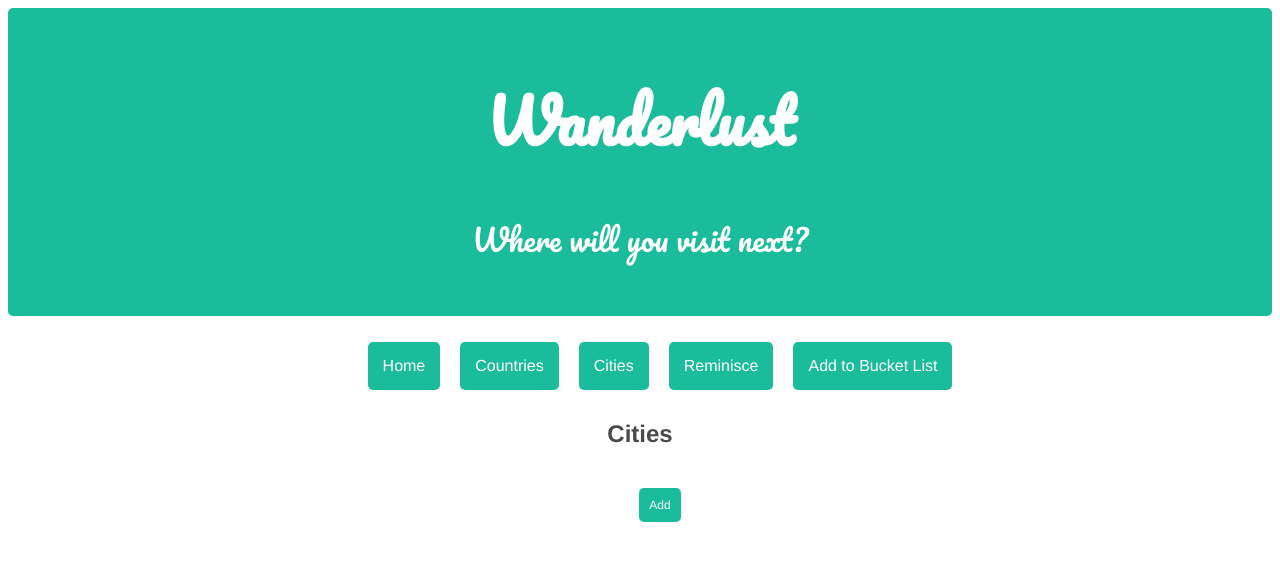
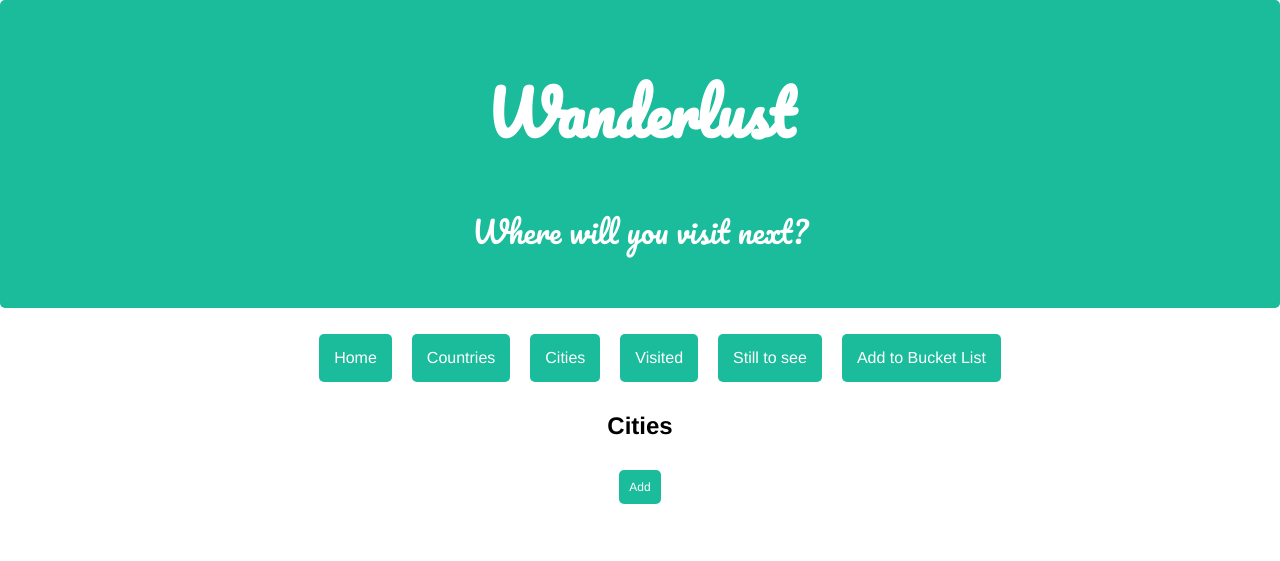
Before and after one commit to ruthironside/travel_bucket_list_project, a Flask app: page /cities in a window 1280 px wide. Shown: the top 561 px of the page. Run offline with Flask 2, Linux system fonts and the light colour scheme; data that the repository does not hold is empty; some libraries are stand-ins or nearby versions.

Commit message:
tidy up the pages a little

```diff
--- a/controllers/cities_controller.py
+++ b/controllers/cities_controller.py
@@ -25,7 +25,6 @@ def create_city():
     name = request.form['name']
     country_id = request.form['country']
     country = country_repository.select(country_id)
-    # visited = request.form['visited']
     city = City(name, country)
     city_repository.save(city)
     return redirect('/cities')
@@ -41,8 +40,7 @@ def show_city(id):
 @cities_blueprint.route("/cities/<id>/edit", methods=['GET'])
 def edit_city(id):
     city = city_repository.select(id)
-    # countries = city_repository.select_all()
-    return render_template('cities/edit.html', city=city) # countries = countries)
+    return render_template('cities/edit.html', city=city)
 
 # UPDATE
 @cities_blueprint.route("/cities/<id>", methods=['POST'])
@@ -54,15 +52,20 @@ def update_city(id):
     city_repository.update(updated_city)
     return redirect('/cities')
 
-
 # DELETE
 @cities_blueprint.route("/cities/<id>/delete", methods=['POST'])
 def delete_city(id):
     city_repository.delete(id)
     return redirect('/cities')
 
-
+# Show visited cities
 @cities_blueprint.route("/visited", methods=['GET'])
 def visited_city():
     cities = city_repository.visited()
     return render_template('cities/index.html', cities=cities)
+
+# Show cities still to visit
+@cities_blueprint.route("/stilltosee", methods=['GET'])
+def stilltosee_city():
+    cities = city_repository.stilltosee()
+    return render_template('cities/index.html', cities=cities)
--- a/controllers/countries_controller.py
+++ b/controllers/countries_controller.py
@@ -42,7 +42,7 @@ def show_country(id):
 @countries_blueprint.route("/countries/<id>/edit", methods=['GET'])
 def edit_country(id):
     country = country_repository.select(id)
-    return render_template('countries/edit.html', country = country)
+    return render_template('countries/edit.html', country=country)
 
 # UPDATE
 @countries_blueprint.route("/countries/<id>", methods=['POST'])
--- a/repositories/city_repository.py
+++ b/repositories/city_repository.py
@@ -53,6 +53,7 @@ def update(city):
     values = [city.name, city.country.id, city.visited, city.id]
     run_sql(sql, values)
 
+
 def cities(id):
     cities = []
 
@@ -66,6 +67,7 @@ def cities(id):
         cities.append(city)
     return cities
 
+
 def visited():
     cities = []
     sql = "SELECT * FROM cities WHERE visited = True"
@@ -77,3 +79,16 @@ def visited():
         city = City(row['name'], country, row['visited'], row['id'] )
         cities.append(city)
     return cities
+
+
+def stilltosee():
+    cities = []
+    sql = "SELECT * FROM cities WHERE visited = False"
+    values = []
+    results = run_sql(sql, values)
+
+    for row in results:
+        country = country_repository.select(row['country_id'])
+        city = City(row['name'], country, row['visited'], row['id'] )
+        cities.append(city)
+    return cities
--- a/static/css/style.css
+++ b/static/css/style.css
@@ -1,6 +1,7 @@
 body {
   font-family: "Helvetica", arial, sans-serif;
   background-color: rgb(255, 255, 255);
+  margin: 0px;
 }
 
 .header {
@@ -14,10 +15,9 @@ body {
 }
 
 .pageheader {
-  color: rgb(74, 74, 74);
+  color: rgb(0, 0, 0);
   text-align: center;
 }
-
 
 
 .countrylist {
@@ -34,7 +34,7 @@ body {
 
 
 
-
+/* main heading menu */
 .menu {
   display: flex;
   align-items: center;
@@ -56,7 +56,6 @@ body {
 
 }
 
-
 body > main {
   text-align: center;
 }
@@ -72,20 +71,8 @@ body > main {
   cursor: pointer;
   align-content: center;
   text-align: center;
+  margin-left: 20px;
 }
-
-/* .delete input[type=button], input[type=submit], input[type=reset] {
-  background-color: #1abc9c;
-  border: none;
-  border-radius: 5px;
-  color: white;
-  padding: 8px 16px;
-  text-decoration: none;
-  margin: 4px 2px;
-  cursor: pointer;
-  align-content: center;
-  text-align: center;
-} */
 
 .delete {
   align-content: center;
@@ -155,7 +142,7 @@ body > main {
 
   div {
     border-radius: 5px;
-    background-color: #f2f2f2;
+    background-color: #ffffff;
     padding: 20px;
   }
 
@@ -189,7 +176,7 @@ body > main {
 
     border-radius: 5px;
     background: #1abc9c;
-    color: #fff;
+    color: rgb(255, 255, 255);
       padding: 10px;
       text-decoration: none;
 
--- a/templates/base.html
+++ b/templates/base.html
@@ -21,7 +21,8 @@
                 <li><a href="/" style="text-decoration: none;">Home</a></li>
                 <li><a href="/countries" style="text-decoration: none;">Countries</a></li>
                 <li><a href="/cities" style="text-decoration: none;">Cities</a></li>
-                <li><a href="/visited" style="text-decoration: none;">Reminisce</a></li>
+                <li><a href="/visited" style="text-decoration: none;">Visited</a></li>
+                <li><a href="/stilltosee" style="text-decoration: none;">Still to see</a></li>
                 <li><a href="/cities/new">Add to Bucket List</a></li>
             </ul>
         </nav>
--- a/templates/cities/edit.html
+++ b/templates/cities/edit.html
@@ -1,6 +1,6 @@
 {% extends "base.html" %}
 {% block content %}
-
+<main class="editcountry">
 <h2>Edit a City</h2>
 <body>
 <form class="editform" action="/cities/{{city.id}}" method="post">
@@ -10,7 +10,7 @@
   </div>
 
   <div>
-    <label for="visited">Visited?:</label>
+    <label for="visited">Visited?</label>
     <select name="visited" id="visited">
       <option value="select"disabled selected hidden>Select:</option>
       <option value="True">True</option>
@@ -22,5 +22,5 @@
 
 <!-- <button class="button" type="submit">Update City</button> -->
 </body>
-
+</main>
 {% endblock content %}
--- a/templates/cities/index.html
+++ b/templates/cities/index.html
@@ -2,11 +2,17 @@
 {% block content %}
 
 <h2 class="pageheader">Cities</h2>
+<div class="addbutton">
+    <a href="/cities/new">Add</a>
+</div>
 <br>
-
 <section class="showcities">
     {% for city in cities %}
-    <p>{{ city.name }}</p>
+    <p>{{ city.name }}
+        {% if city.visited == True %}
+        <i class="fa fa-check fa-2x" style="color:#1abc9c" aria-hidden="true"></i>
+        {% endif %}
+    </p>
     <ul class="editbutton">
         <a href="/cities/{{city.id}}/edit">Edit</a>
     </ul>
@@ -14,12 +20,12 @@
     <form action="/cities/{{ city.id }}/delete" method="POST">
         <input type="submit" value="Delete">
     </form>
+
     </section>
     <br>
     {% endfor %}
 </section>
 
-<ul class="addbutton">
-    <a href="/cities/new">Add</a>
-</ul>
+
+
 {% endblock %}
--- a/templates/index.html
+++ b/templates/index.html
@@ -1,6 +1,6 @@
 {% extends "base.html" %}
 {% block content %}
 <section>
-    <img src="static/images/beachimage.jpg"/>
+    <img src="static/images/beachimage.jpg" style="max-width:fit-content ;max-height: fit-content;"/>
 </section>
 {% endblock content %}
```
Also changed, not shown: templates/countries/edit.html (+7 -8 lines), templates/countries/index.html (+12 -7 lines), templates/countries/show.html (+7 -4 lines).
